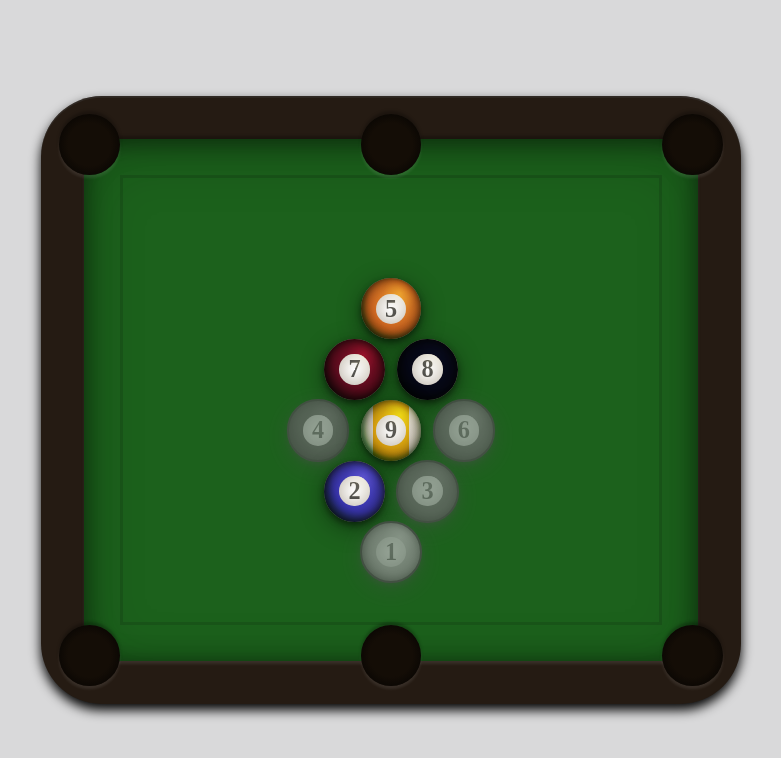
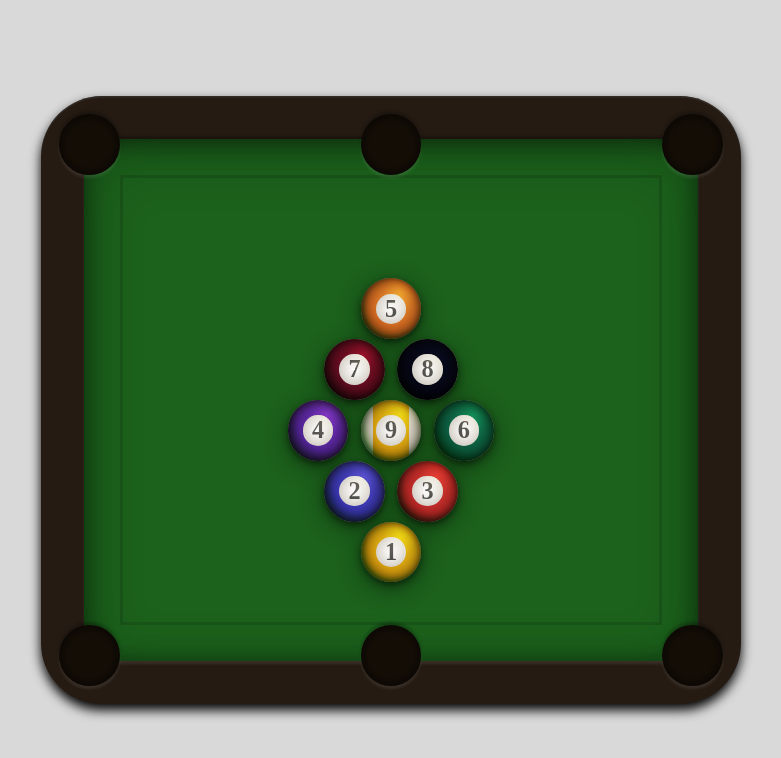
Before and after one commit to OscarMarcusson/score-counter, an Angular app in the folder score-counter-client/: page / in a window 1280 px wide. Shown: the top 758 px of the page, without its empty margins (249-1030 px from the left). Built offline with nearby package versions, Linux system fonts and the light colour scheme.

Commit message:
Add monitor 9-ball data

```diff
--- a/score-counter-client/src/app/app.component.html
+++ b/score-counter-client/src/app/app.component.html
@@ -1,5 +1,6 @@
 <main class="main">
-    <app-billiards-view></app-billiards-view>
+  <app-billiards-view />
+
   <!-- <div class="menu">
     <app-button [text]="'Home'"/>
     <app-button [text]="'Statistics'"/>
--- a/score-counter-client/src/app/app.component.ts
+++ b/score-counter-client/src/app/app.component.ts
@@ -4,7 +4,7 @@ import { ButtonComponent } from './button/button.component';
 import { ScoreRowComponent } from './score-row/score-row.component';
 import { MatchComponent, Player } from './match/match.component';
 import { Database } from '../utility/db';
-import { BilliardsViewComponent } from "../components/billiards-view/billiards-view.component";
+import { BilliardsViewComponent } from '../components/billiards-view/billiards-view.component';
 
 @Component({
     selector: 'app-root',
--- a/score-counter-client/src/components/billiards-ball/billiards-ball.component.scss
+++ b/score-counter-client/src/components/billiards-ball/billiards-ball.component.scss
@@ -10,12 +10,24 @@
   box-shadow: 0 0.05em 0.1em #00000077, 0 0.1em 0.4em #0000006e,
     inset 0 0 0.15em #17300f;
   user-select: none;
+  transition: transform 0.5s ease;
+
+  &:hover {
+    transform: scale(1.15) translateY(-0.05em);
+    z-index: 1;
+    transition: transform 0.1s ease-out;
+  }
+  &:active {
+    transform: scale(1.1);
+    transition: transform 0.05s ease-out;
+  }
 
   &:not(.enabled) {
     opacity: 0.8;
     filter: grayscale(1) contrast(0.4);
     outline: 2px solid black;
     outline-offset: -1px;
+    pointer-events: none;
   }
 }
 
--- a/score-counter-client/src/components/billiards-view/billiards-view.component.html
+++ b/score-counter-client/src/components/billiards-view/billiards-view.component.html
@@ -42,66 +42,21 @@
     <div class="hole-model"></div>
   </div>
 
+  @if(rows) {
+
   <div class="balls" [style.fontSize.px]="size">
+    @for (row of rows; track $index) {
     <div class="row" [style.fontSize.px]="size">
+      @for (ball of row; track $index) {
       <app-billiards-ball
         [size]="size * 10"
-        [number]="5"
-        [color]="'#fa802a'"
-      ></app-billiards-ball>
+        [number]="ball?.number"
+        [color]="ball?.color"
+        [colorFill]="ball?.fill ?? true"
+      />
+      }
     </div>
-    <div class="row" [style.fontSize.px]="size">
-      <app-billiards-ball
-        [size]="size * 10"
-        [number]="7"
-        [color]="'#700d26'"
-      ></app-billiards-ball>
-      <app-billiards-ball
-        [size]="size * 10"
-        [number]="8"
-        [color]="'#05071a'"
-      ></app-billiards-ball>
-    </div>
-    <div class="row" [style.fontSize.px]="size">
-      <app-billiards-ball
-        [size]="size * 10"
-        [number]="4"
-        [color]="'#622bc2'"
-        [enabled]="false"
-      ></app-billiards-ball>
-      <app-billiards-ball
-        [size]="size * 10"
-        [number]="9"
-        [colorFill]="false"
-        [color]="'#ffc012'"
-      ></app-billiards-ball>
-      <app-billiards-ball
-        [size]="size * 10"
-        [number]="6"
-        [color]="'#0d7051'"
-        [enabled]="false"
-      ></app-billiards-ball>
-    </div>
-    <div class="row" [style.fontSize.px]="size">
-      <app-billiards-ball
-        [size]="size * 10"
-        [number]="2"
-        [color]="'#4340de'"
-      ></app-billiards-ball>
-      <app-billiards-ball
-        [size]="size * 10"
-        [number]="3"
-        [color]="'#e03131'"
-        [enabled]="false"
-      ></app-billiards-ball>
-    </div>
-    <div class="row" [style.fontSize.px]="size">
-      <app-billiards-ball
-        [size]="size * 10"
-        [number]="1"
-        [color]="'#ffc012'"
-        [enabled]="false"
-      ></app-billiards-ball>
-    </div>
+    }
   </div>
+  }
 </div>
--- a/score-counter-client/src/components/billiards-view/billiards-view.component.ts
+++ b/score-counter-client/src/components/billiards-view/billiards-view.component.ts
@@ -1,6 +1,8 @@
-import { CommonModule } from '@angular/common';
-import { ChangeDetectionStrategy, Component, HostBinding, HostListener, Input } from '@angular/core';
+import { CommonModule } from "@angular/common";
+import { Component, ChangeDetectionStrategy, Input, HostBinding, HostListener } from "@angular/core";
+import { BilliardsBallInformation } from "./data/BilliardsBallInformation";
 import { BilliardsBallComponent } from "../billiards-ball/billiards-ball.component";
+import { Monitor9Ball } from "./modes/monitor-9-ball";
 
 @Component({
     selector: 'app-billiards-view',
@@ -16,6 +18,9 @@ import { BilliardsBallComponent } from "../billiards-ball/billiards-ball.compone
 export class BilliardsViewComponent {
     @Input()
     edgeMarginPercentage: number = 5;
+
+    @Input()
+    rows: (BilliardsBallInformation | undefined)[][] = Monitor9Ball.layout;
 
     width: number = 0;
     height: number = 0;
--- /dev/null
+++ b/score-counter-client/src/components/billiards-view/data/BilliardsBallInformation.ts
@@ -0,0 +1,6 @@
+
+export interface BilliardsBallInformation {
+    number: number | undefined;
+    color: string | undefined;
+    fill: boolean;
+}
--- /dev/null
+++ b/score-counter-client/src/components/billiards-view/data/BilliardsMode.ts
@@ -0,0 +1,4 @@
+
+export enum BilliardsMode {
+    Monitor9Ball
+}
--- /dev/null
+++ b/score-counter-client/src/components/billiards-view/modes/monitor-9-ball.ts
@@ -0,0 +1,49 @@
+import { BilliardsBallInformation } from "../data/BilliardsBallInformation";
+
+export class Monitor9Ball {
+    static layout: BilliardsBallInformation[][] = [
+        [{
+            number: 5,
+            color: '#fa802a',
+            fill: true,
+        }],
+        [{
+            number: 7,
+            color: '#700d26',
+            fill: true,
+        },
+        {
+            number: 8,
+            color: '#05071a',
+            fill: true,
+        }],
+        [{
+            number: 4,
+            color: '#622bc2',
+            fill: true,
+        }, {
+            number: 9,
+            color: '#ffc012',
+            fill: false,
+        }, {
+            number: 6,
+            color: '#0d7051',
+            fill: true,
+        }],
+        [{
+            number: 2,
+            color: '#4340de',
+            fill: true,
+        },
+        {
+            number: 3,
+            color: '#e03131',
+            fill: true,
+        }],
+        [{
+            number: 1,
+            color: '#ffc012',
+            fill: true,
+        }],
+    ];
+}
```
